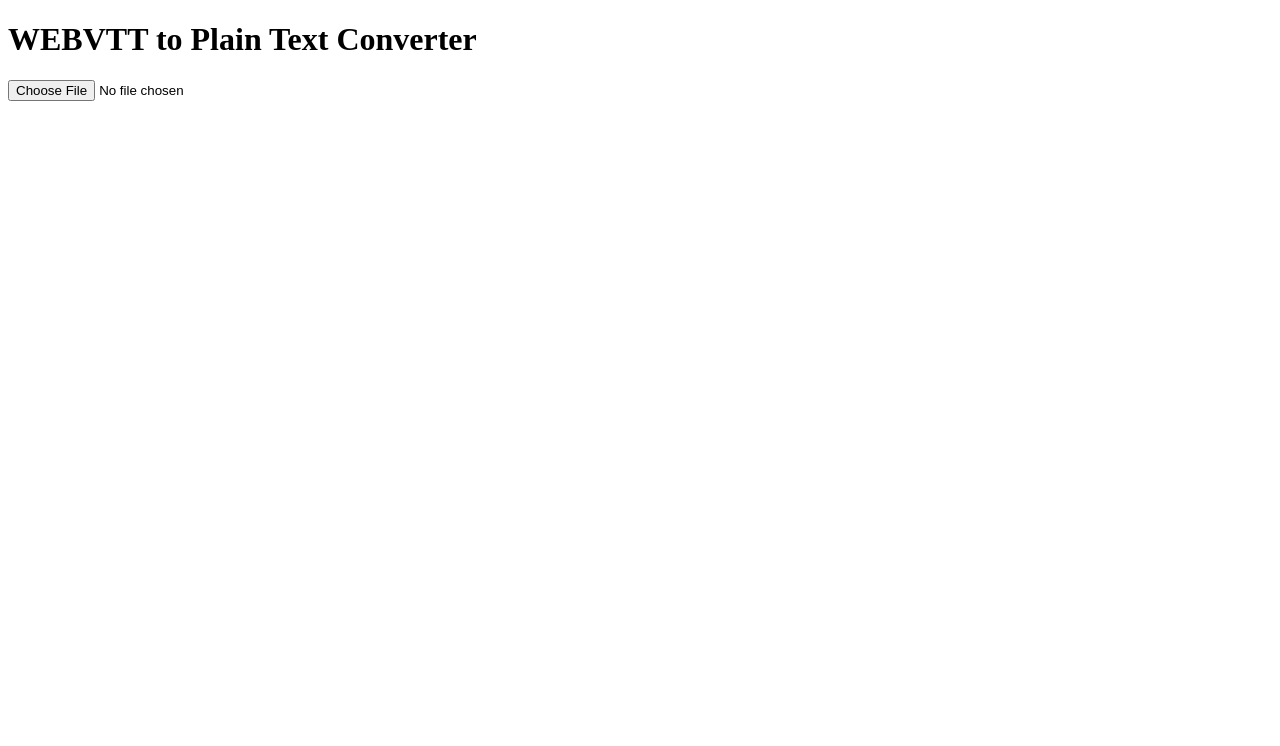
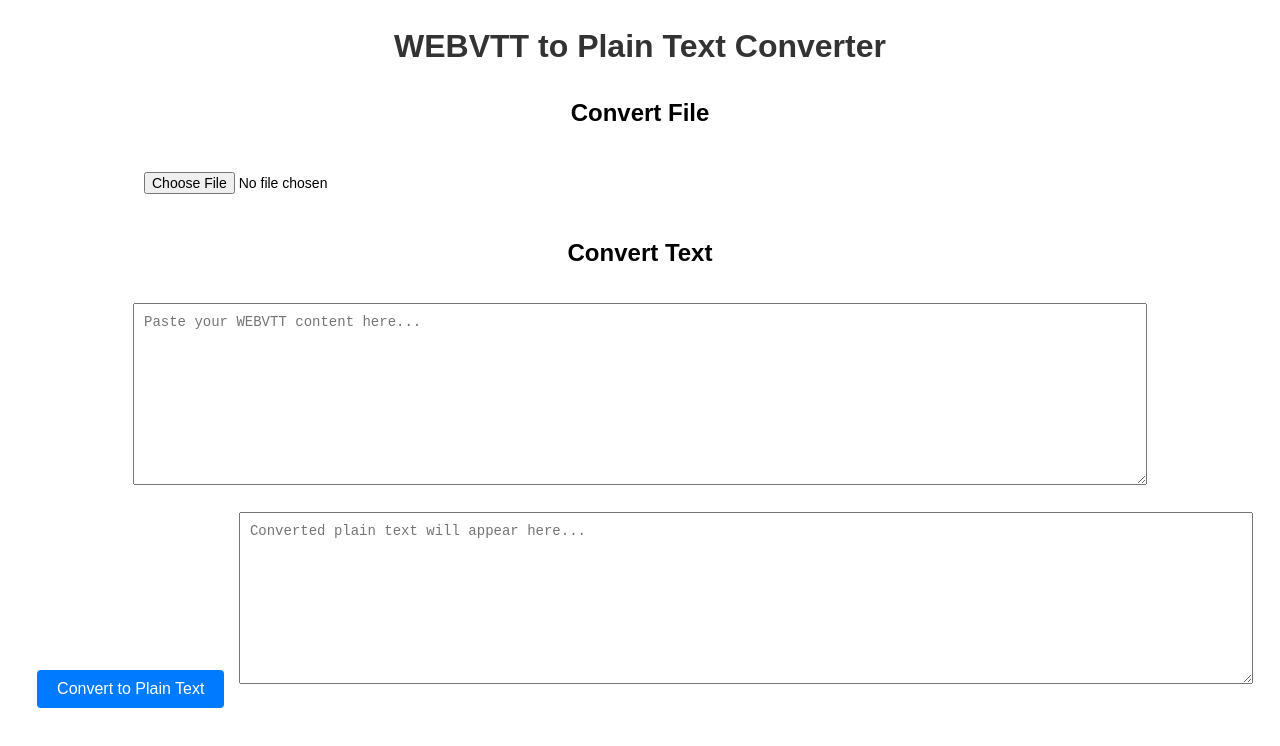
Before and after one commit to dvorkjoker/webvtt, a plain HTML site: page index.html in a window 1280 px wide. Drawn offline with Linux system fonts and the light colour scheme.

Commit message:
A bit better

```diff
--- a/index.html
+++ b/index.html
@@ -4,16 +4,64 @@
     <meta charset="UTF-8">
     <meta name="viewport" content="width=device-width, initial-scale=1.0">
     <title>WEBVTT to Plain Text Converter</title>
+    <style>
+        body {
+            font-family: Arial, sans-serif;
+            margin: 20px;
+            line-height: 1.6;
+            text-align: center;
+        }
+        h1 {
+            color: #333;
+        }
+        textarea, input[type="file"] {
+            width: 80%;
+            margin: 10px 0;
+            padding: 10px;
+            font-size: 14px;
+        }
+        button, a {
+            display: inline-block;
+            margin: 10px;
+            padding: 10px 20px;
+            font-size: 16px;
+            color: #fff;
+            background-color: #007BFF;
+            border: none;
+            border-radius: 4px;
+            text-decoration: none;
+            cursor: pointer;
+        }
+        button:hover, a:hover {
+            background-color: #0056b3;
+        }
+        #output {
+            width: 80%;
+            height: 150px;
+            margin-top: 10px;
+        }
+    </style>
 </head>
 <body>
     <h1>WEBVTT to Plain Text Converter</h1>
 
     <!-- File Upload -->
-    <input type="file" id="fileInput" accept=".vtt">
-    <br>
-    <a id="downloadLink" style="display:none;">Download Converted Text</a>
+    <div>
+        <h2>Convert File</h2>
+        <input type="file" id="fileInput" accept=".vtt">
+    </div>
+
+    <!-- Textarea Conversion -->
+    <div>
+        <h2>Convert Text</h2>
+        <textarea id="input" rows="10" placeholder="Paste your WEBVTT content here..."></textarea>
+        <br>
+        <button onclick="convertTextarea()">Convert to Plain Text</button>
+        <textarea id="output" rows="10" readonly placeholder="Converted plain text will appear here..."></textarea>
+    </div>
 
     <script>
+        // File Upload Conversion
         document.getElementById('fileInput').addEventListener('change', handleFileUpload);
 
         function handleFileUpload(event) {
@@ -25,18 +73,27 @@
                 const content = e.target.result;
                 const plainText = convertToPlainText(content);
 
-                // Create a downloadable file
+                // Automatically trigger download
                 const blob = new Blob([plainText], { type: 'text/plain' });
-                const downloadLink = document.getElementById('downloadLink');
-                downloadLink.href = URL.createObjectURL(blob);
-                downloadLink.download = file.name.replace(/\.vtt$/, '.txt');
-                downloadLink.style.display = 'inline';
-                downloadLink.textContent = 'Download Converted Text';
+                const a = document.createElement('a');
+                a.href = URL.createObjectURL(blob);
+                a.download = file.name.replace(/\.vtt$/, '.txt');
+                document.body.appendChild(a);
+                a.click();
+                document.body.removeChild(a);
             };
 
             reader.readAsText(file);
         }
 
+        // Textarea Conversion
+        function convertTextarea() {
+            const input = document.getElementById('input').value;
+            const plainText = convertToPlainText(input);
+            document.getElementById('output').value = plainText;
+        }
+
+        // Common Conversion Function
         function convertToPlainText(content) {
             const lines = content.split('\n');
             return lines
```
